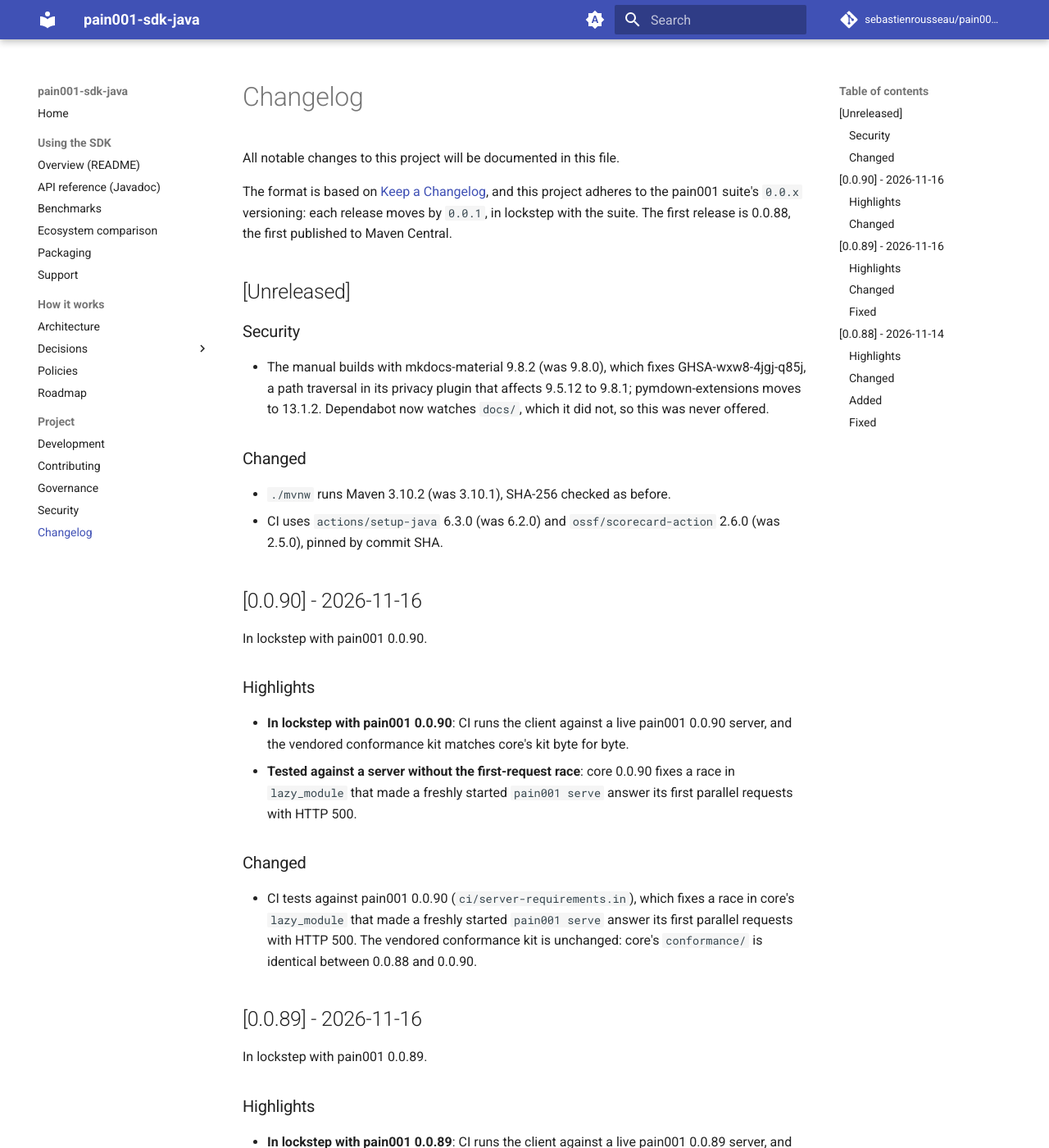
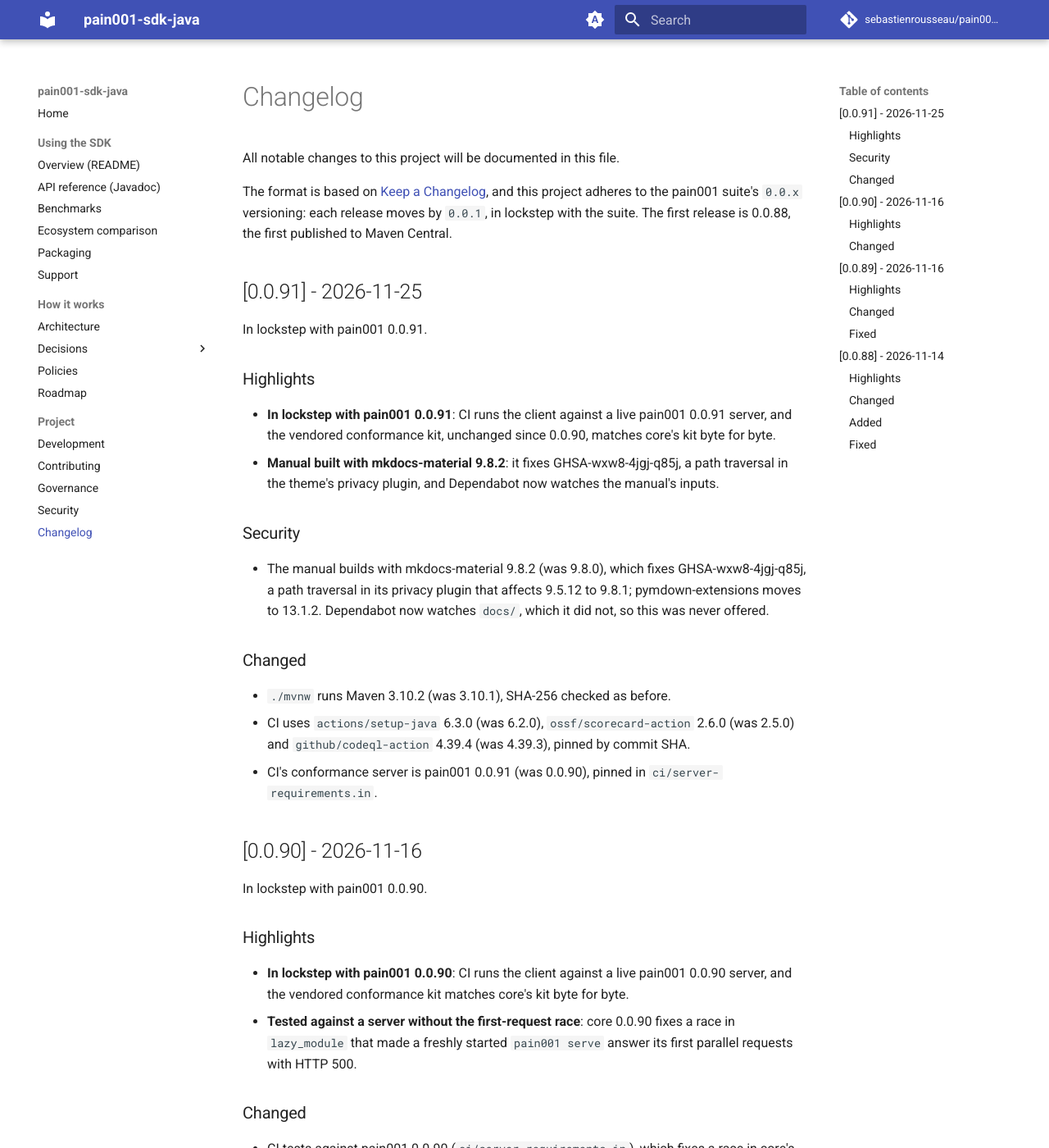
Before and after one commit to sebastienrousseau/pain001-sdk-java, an MkDocs documentation site: the page built from docs/changelog.md, in a window 1280 px wide and 1400 px high. Shown: the whole window at 82% size. Built offline with MkDocs 1.6.1 and Material for MkDocs 9.7.7, drawn with Linux system fonts in a browser that asks for light colours; comment, search, counter and statistics services are not loaded.

Commit message:
chore(release): prepare 0.0.91
Dates the 0.0.91 section 2026-11-25, in lockstep with pain001 0.0.91,
now on PyPI. CI's conformance server moves to pain001[api]==0.0.91:
ci/server-requirements.txt is regenerated with its header command and
its pain001 hashes match PyPI's wheel and sdist. The vendored
conformance kit is byte-identical to core v0.0.91's, which is unchanged
since 0.0.90, so it is not touched.

The release highlights, roadmap, CITATION date and the statements that
name the server CI tests against (install snippets, requirements, the
support notes and the bug form's placeholder) move to 0.0.91; rows and
sections that record earlier releases stay as they were.

---
THE ARCHITECT ᛫ Sebastien Rousseau ᛫ https://sebastienrousseau.com
THE ENGINE ᛞ EUXIS ᛫ Enterprise Unified Execution Intelligence System ᛫ https://euxis.co

Assisted-by: Claude Code:claude-opus-5-5 uv pip-audit
Co-Authored-By: Claude Opus 5.5 <noreply@anthropic.com>
Signed-off-by: Sebastien Rousseau <sebastienrousseau@users.noreply.github.com>

```diff
--- a/CHANGELOG.md
+++ b/CHANGELOG.md
@@ -9,7 +9,18 @@ and this project adheres to the pain001 suite's `0.0.x` versioning: each
 release moves by `0.0.1`, in lockstep with the suite. The first release
 is 0.0.88, the first published to Maven Central.
 
-## [Unreleased]
+## [0.0.91] - 2026-11-25
+
+In lockstep with pain001 0.0.91.
+
+### Highlights
+
+- **In lockstep with pain001 0.0.91**: CI runs the client against a
+  live pain001 0.0.91 server, and the vendored conformance kit,
+  unchanged since 0.0.90, matches core's kit byte for byte.
+- **Manual built with mkdocs-material 9.8.2**: it fixes
+  GHSA-wxw8-4jgj-q85j, a path traversal in the theme's privacy plugin,
+  and Dependabot now watches the manual's inputs.
 
 ### Security
 
@@ -22,8 +33,11 @@ is 0.0.88, the first published to Maven Central.
 ### Changed
 
 - `./mvnw` runs Maven 3.10.2 (was 3.10.1), SHA-256 checked as before.
-- CI uses `actions/setup-java` 6.3.0 (was 6.2.0) and
-  `ossf/scorecard-action` 2.6.0 (was 2.5.0), pinned by commit SHA.
+- CI uses `actions/setup-java` 6.3.0 (was 6.2.0),
+  `ossf/scorecard-action` 2.6.0 (was 2.5.0) and `github/codeql-action`
+  4.39.4 (was 4.39.3), pinned by commit SHA.
+- CI's conformance server is pain001 0.0.91 (was 0.0.90), pinned in
+  `ci/server-requirements.in`.
 
 ## [0.0.90] - 2026-11-16
 
```
Also changed, not shown: CONTRIBUTING.md (+1 -1 lines), README.md (+1 -1 lines), SUPPORT.md (+1 -1 lines), docs/ROADMAP.md (+3 -3 lines), 4 other files.
